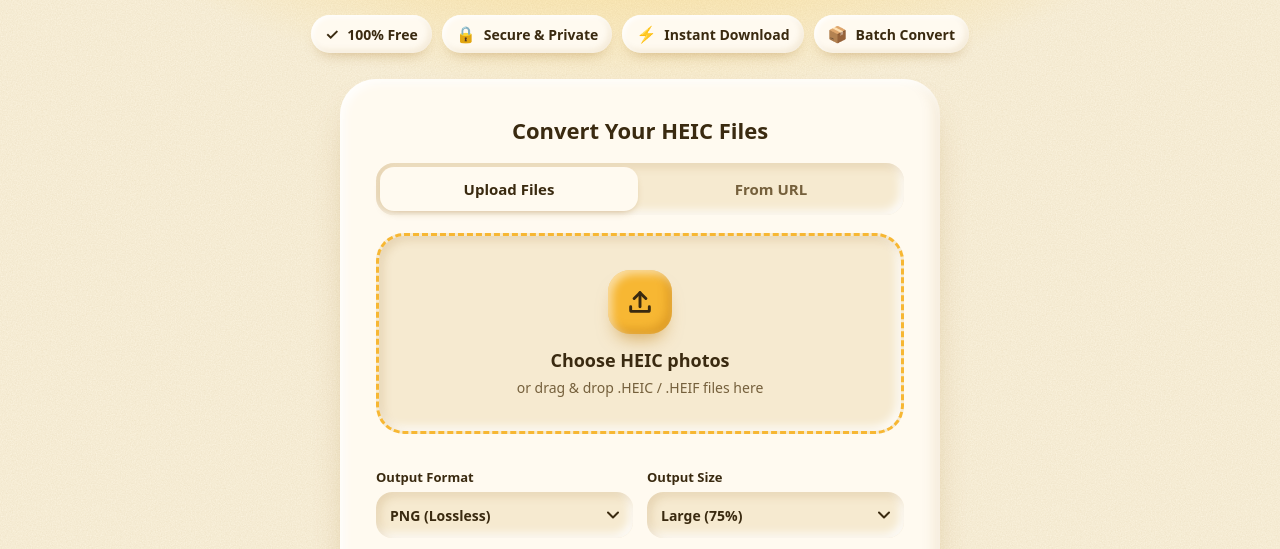
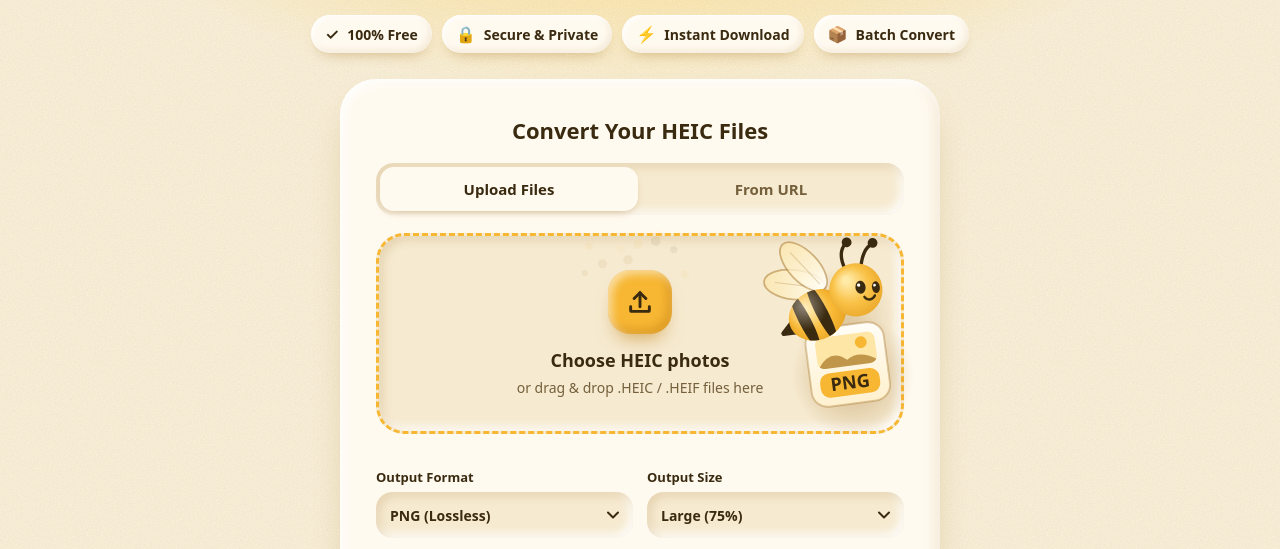
Before and after one commit to ryanpate/honeycovert, a plain HTML site: page templates/index.html in a window 1280 px wide. Shown: the part 211-760 px from the top of the page. Drawn offline with Linux system fonts and the light colour scheme.

Commit message:
Animate the homepage hero with a looping bee
A code-drawn bee carries a HEIC photo to the upload button and flies off
with the converted one (PNG, then JPG, then WebP). Headline, sub-line and
button stay real HTML; the motion is a click-through canvas layer.

A real image of the resting bee is the still: it is all that shows with
JavaScript off or reduced motion on. The bee rests once a photo is picked.

Co-Authored-By: Claude Fable 5.2 <noreply@anthropic.com>

```diff
--- /dev/null
+++ b/static/motion/hero-bee.js
@@ -0,0 +1,591 @@
+/* hero-bee.js - homepage hero motion.
+ *
+ * A bee carries a HEIC photo to the upload box, tosses it in, and flies off with the
+ * converted one. The whole picture is one function of time, frame(ctx, t, layout):
+ * the same t and layout always draw the same frame. No Math.random(), no Date.now(),
+ * nothing remembered between frames.
+ *
+ * The page works without this file: .hero-bee-still (a real <img>) is the finished
+ * frame, shown when JavaScript is off or the visitor asks for reduced motion.
+ */
+(function () {
+  'use strict';
+
+  const TAU = Math.PI * 2;
+  const clamp = (x, a = 0, b = 1) => Math.min(b, Math.max(a, x));
+  const lerp = (a, b, p) => a + (b - a) * p;
+  const ease = {
+    linear: (p) => p,
+    inCubic: (p) => p * p * p,
+    outCubic: (p) => 1 - Math.pow(1 - p, 3),
+    inOutCubic: (p) => (p < 0.5 ? 4 * p * p * p : 1 - Math.pow(-2 * p + 2, 3) / 2),
+    outExpo: (p) => (p >= 1 ? 1 : 1 - Math.pow(2, -10 * p)),
+    outBack: (p) => 1 + 2.70158 * Math.pow(p - 1, 3) + 1.70158 * Math.pow(p - 1, 2),
+  };
+  // Progress of t through [a, b], clamped to 0..1 and eased.
+  const span = (t, a, b, fn = ease.linear) => fn(clamp((t - a) / (b - a)));
+
+  // Seeded random: the same seed always gives the same sequence.
+  function rand(seed) {
+    let a = seed >>> 0;
+    return function () {
+      a = (a + 0x6d2b79f5) >>> 0;
+      let x = Math.imul(a ^ (a >>> 15), 1 | a);
+      x = (x + Math.imul(x ^ (x >>> 7), 61 | x)) ^ x;
+      return ((x ^ (x >>> 14)) >>> 0) / 4294967296;
+    };
+  }
+
+  // Time: 120 BPM. One delivery is four bars; the toss and the pop land on bar lines.
+  const BEAT = 0.5;
+  const RUN = 16 * BEAT; // 8s
+  const FORMATS = ['PNG', 'JPG', 'WebP']; // one per delivery, then the loop repeats
+  const DURATION = RUN * FORMATS.length;
+  const POSTER = 6.5; // the bee resting with the converted photo: also the still image
+
+  // Look: the site's honey clay palette (templates/index.html :root).
+  const C = {
+    honey: '#f7b733',
+    pale: '#fde6a6',
+    deep: '#8f5600',
+    ink: '#3a2a10',
+    muted: '#75603c',
+    well: '#f6ead0',
+    tint: '150, 95, 10',
+  };
+  const FONT = 'ui-rounded, "SF Pro Rounded", "Nunito", system-ui, -apple-system, "Segoe UI", Roboto, sans-serif';
+
+  // Sizes are in bee lengths (S). The still image is the bee plus its photo in this box.
+  const TILE = 0.8;
+  const GRIP = { x: 0.04, y: 0.66 }; // where the carried photo hangs, from the bee's centre
+  const SPRITE = { w: 1.4, h: 2.25, ox: 0.66, oy: 0.82 }; // roomy enough for the soft shade
+
+  const pt = (x, y) => ({ x, y });
+  const quad = (a, c, b, p) => {
+    const q = 1 - p;
+    return pt(q * q * a.x + 2 * q * p * c.x + p * p * b.x, q * q * a.y + 2 * q * p * c.y + p * p * b.y);
+  };
+  const cubic = (a, c1, c2, b, p) => {
+    const q = 1 - p;
+    return pt(
+      q * q * q * a.x + 3 * q * q * p * c1.x + 3 * q * p * p * c2.x + p * p * p * b.x,
+      q * q * q * a.y + 3 * q * q * p * c1.y + 3 * q * p * p * c2.y + p * p * p * b.y
+    );
+  };
+
+  function roundRect(ctx, x, y, w, h, r) {
+    ctx.beginPath();
+    ctx.moveTo(x + r, y);
+    ctx.arcTo(x + w, y, x + w, y + h, r);
+    ctx.arcTo(x + w, y + h, x, y + h, r);
+    ctx.arcTo(x, y + h, x, y, r);
+    ctx.arcTo(x, y, x + w, y, r);
+    ctx.closePath();
+  }
+
+  // Pointy-top hexagon, the shape of the logo mark.
+  function hexagon(ctx, x, y, r, rot) {
+    ctx.beginPath();
+    for (let i = 0; i < 6; i++) {
+      const a = rot + (i / 6) * TAU - Math.PI / 2;
+      ctx.lineTo(x + Math.cos(a) * r, y + Math.sin(a) * r);
+    }
+    ctx.closePath();
+  }
+
+  // A photo card: little landscape on top, format label underneath.
+  function drawTile(ctx, T, label, done) {
+    const h = T / 2;
+    const shade = ctx.createRadialGradient(T * 0.05, T * 0.14, T * 0.2, T * 0.05, T * 0.14, T * 0.78);
+    shade.addColorStop(0, `rgba(${C.tint}, 0.3)`);
+    shade.addColorStop(1, `rgba(${C.tint}, 0)`);
+    ctx.fillStyle = shade;
+    ctx.fillRect(-T, -T, T * 2, T * 2);
+
+    const card = ctx.createLinearGradient(0, -h, 0, h);
+    card.addColorStop(0, '#fffdf7');
+    card.addColorStop(1, '#fff1cf');
+    roundRect(ctx, -h, -h, T, T, T * 0.2);
+    ctx.fillStyle = card;
+    ctx.fill();
+    ctx.lineWidth = Math.max(1, T * 0.025);
+    ctx.strokeStyle = `rgba(${C.tint}, 0.3)`;
+    ctx.stroke();
+
+    ctx.save();
+    roundRect(ctx, -T * 0.38, -T * 0.38, T * 0.76, T * 0.4, T * 0.09);
+    ctx.clip();
+    ctx.fillStyle = C.pale;
+    ctx.fillRect(-h, -h, T, T);
+    ctx.fillStyle = C.honey;
+    ctx.beginPath();
+    ctx.arc(T * 0.2, -T * 0.26, T * 0.075, 0, TAU);
+    ctx.fill();
+    ctx.fillStyle = 'rgba(143, 86, 0, 0.55)';
+    ctx.beginPath();
+    ctx.moveTo(-T * 0.38, T * 0.02);
+    ctx.quadraticCurveTo(-T * 0.2, -T * 0.24, 0, -T * 0.06);
+    ctx.quadraticCurveTo(T * 0.16, -T * 0.17, T * 0.38, -T * 0.02);
+    ctx.lineTo(T * 0.38, T * 0.1);
+    ctx.lineTo(-T * 0.38, T * 0.1);
+    ctx.fill();
+    ctx.restore();
+
+    roundRect(ctx, -T * 0.38, T * 0.08, T * 0.76, T * 0.31, T * 0.12);
+    ctx.fillStyle = done ? C.honey : C.well;
+    ctx.fill();
+    ctx.fillStyle = done ? C.ink : C.muted;
+    ctx.font = `800 ${T * 0.23}px ${FONT}`;
+    ctx.textAlign = 'center';
+    ctx.textBaseline = 'middle';
+    ctx.fillText(label, 0, T * 0.245);
+  }
+
+  // The bee, drawn in a 100-unit box facing right, centred on (x, y).
+  // carry: { label, done, sway } for the photo it holds, or null.
+  function drawBee(ctx, x, y, S, tilt, t, carry) {
+    ctx.save();
+    ctx.translate(x, y);
+    ctx.rotate(tilt);
+    ctx.scale(S / 100, S / 100);
+
+    // Soft tinted shade so it sits off the page like the clay cards do.
+    const lift = ctx.createRadialGradient(6, 18, 8, 6, 18, 52);
+    lift.addColorStop(0, `rgba(${C.tint}, 0.2)`);
+    lift.addColorStop(1, `rgba(${C.tint}, 0)`);
+    ctx.fillStyle = lift;
+    ctx.fillRect(-60, -50, 130, 130);
+
+    // Wings, behind the body: 12 beats a second.
+    const flap = Math.sin(t * TAU * 12);
+    for (const base of [-1.15, -0.45]) {
+      ctx.save();
+      ctx.translate(-10, -14);
+      ctx.rotate(base + flap * 0.3);
+      const glass = ctx.createLinearGradient(0, 0, 0, -60);
+      glass.addColorStop(0, 'rgba(255, 253, 246, 0.95)');
+      glass.addColorStop(1, 'rgba(253, 230, 166, 0.62)');
+      ctx.beginPath();
+      ctx.ellipse(0, -30, 15, 31, 0, 0, TAU);
+      ctx.fillStyle = glass;
+      ctx.fill();
+      ctx.lineWidth = 1.8;
+      ctx.strokeStyle = 'rgba(143, 86, 0, 0.4)';
+      ctx.stroke();
+      ctx.beginPath();
+      ctx.moveTo(0, -6);
+      ctx.lineTo(0, -50);
+      ctx.lineWidth = 1.2;
+      ctx.strokeStyle = 'rgba(143, 86, 0, 0.22)';
+      ctx.stroke();
+      ctx.restore();
+    }
+
+    if (carry) {
+      ctx.save();
+      ctx.translate(GRIP.x * 100, GRIP.y * 100);
+      ctx.rotate(carry.sway || 0);
+      drawTile(ctx, TILE * 100, carry.label, carry.done);
+      ctx.restore();
+    }
+
+    // Body: striped, tail down and back.
+    ctx.save();
+    ctx.translate(-20, 12);
+    ctx.rotate(-0.35);
+    ctx.fillStyle = ctx.strokeStyle = C.ink;
+    ctx.lineJoin = 'round';
+    ctx.lineWidth = 5;
+    ctx.beginPath();
+    ctx.moveTo(-26, -5);
+    ctx.lineTo(-39, 1);
+    ctx.lineTo(-26, 6);
+    ctx.closePath();
+    ctx.fill();
+    ctx.stroke();
+    const body = ctx.createRadialGradient(-8, -10, 2, 0, 0, 38);
+    body.addColorStop(0, '#ffe08a');
+    body.addColorStop(0.55, C.honey);
+    body.addColorStop(1, '#de971c');
+    ctx.beginPath();
+    ctx.ellipse(0, 0, 30, 25, 0, 0, TAU);
+    ctx.fillStyle = body;
+    ctx.fill();
+    ctx.save();
+    ctx.clip();
+    ctx.fillStyle = C.ink;
+    for (const cx of [-14, 5]) {
+      ctx.beginPath();
+      ctx.ellipse(cx, 0, 6, 32, 0, 0, TAU);
+      ctx.fill();
+    }
+    const sheen = ctx.createRadialGradient(-8, -14, 1, -8, -14, 24);
+    sheen.addColorStop(0, 'rgba(255, 255, 255, 0.42)');
+    sheen.addColorStop(1, 'rgba(255, 255, 255, 0)');
+    ctx.fillStyle = sheen;
+    ctx.fillRect(-32, -28, 64, 56);
+    ctx.restore();
+    ctx.restore();
+
+    // Antennae, then the head over their roots.
+    ctx.strokeStyle = ctx.fillStyle = C.ink;
+    ctx.lineWidth = 3.4;
+    ctx.lineCap = 'round';
+    for (const [x0, cx, cy, x1, y1] of [[14, 8, -48, 18, -56], [30, 34, -48, 44, -52]]) {
+      ctx.beginPath();
+      ctx.moveTo(x0, -30);
+      ctx.quadraticCurveTo(cx, cy, x1, y1);
+      ctx.stroke();
+      ctx.beginPath();
+      ctx.arc(x1 + 1, y1 - 1, 5, 0, TAU);
+      ctx.fill();
+    }
+    const head = ctx.createRadialGradient(13, -19, 3, 22, -8, 34);
+    head.addColorStop(0, '#ffeaa8');
+    head.addColorStop(0.5, '#f9c247');
+    head.addColorStop(1, '#e6a124');
+    ctx.beginPath();
+    ctx.arc(22, -8, 27, 0, TAU);
+    ctx.fillStyle = head;
+    ctx.fill();
+
+    // Face.
+    ctx.fillStyle = C.ink;
+    ctx.beginPath();
+    ctx.ellipse(27, -10, 5.2, 6.6, 0, 0, TAU);
+    ctx.fill();
+    ctx.beginPath();
+    ctx.ellipse(42.5, -8, 4, 6, 0, 0, TAU);
+    ctx.fill();
+    ctx.fillStyle = '#fff';
+    ctx.beginPath();
+    ctx.arc(25.4, -12.4, 1.7, 0, TAU);
+    ctx.arc(41.4, -10.2, 1.4, 0, TAU);
+    ctx.fill();
+    ctx.strokeStyle = C.ink;
+    ctx.lineWidth = 2.5;
+    ctx.beginPath();
+    ctx.arc(35, -2.5, 6, Math.PI * 0.15, Math.PI * 0.85);
+    ctx.stroke();
+
+    ctx.restore();
+  }
+
+  // Where the bee is at time tau (0..RUN) of one delivery. spin is the loop-the-loop angle.
+  function beeAt(tau, L) {
+    const { S, E, A, B, R, X } = L;
+    let x;
+    let y;
+    let spin = 0;
+    if (tau < 1.5) {
+      // Zips in from the left edge and settles beside the upload button.
+      ({ x, y } = cubic(E, L.c1, L.c2, A, span(tau, 0, 1.5, ease.outCubic)));
+    } else if (tau < 2.4) {
+      // Winds up, then tosses the photo on the bar line (2.0).
+      const back = span(tau, 1.7, 2.0, ease.inOutCubic) - span(tau, 2.0, 2.12, ease.outCubic);
+      const lunge = span(tau, 2.0, 2.12, ease.outCubic) - span(tau, 2.12, 2.4, ease.inOutCubic);
+      x = A.x + (lunge * 0.14 - back * 0.18) * S;
+      y = A.y + back * 0.05 * S;
+    } else if (tau < 3.3) {
+      // Hops over the button to wait on the far side.
+      ({ x, y } = quad(A, L.hop, B, span(tau, 2.4, 3.3, ease.inOutCubic)));
+    } else if (tau < 4.75) {
+      // Waits, nearly still, then dips as it catches the converted photo (4.0 to 4.5).
+      const dip = span(tau, 4.4, 4.5, ease.outCubic) - span(tau, 4.5, 4.75, ease.inOutCubic);
+      x = B.x;
+      y = B.y + dip * 0.1 * S;
+    } else if (tau < 6) {
+      // Victory loop on the way to its resting spot.
+      const p = span(tau, 4.75, 6, ease.inOutCubic);
+      const base = quad(B, L.lift, R, p);
+      spin = TAU * p;
+      x = base.x + Math.sin(spin) * L.loop;
+      y = base.y - (1 - Math.cos(spin)) * L.loop;
+    } else if (tau < 7.4) {
+      // Holds so the label can be read.
+      x = R.x;
+      y = R.y;
+    } else {
+      ({ x, y } = quad(R, L.out, X, span(tau, 7.4, 8, ease.inCubic)));
+    }
+    y += Math.sin(tau * TAU) * 0.035 * S; // hover bob, one a second
+    return { x, y, spin };
+  }
+
+  function drawLooseTile(ctx, x, y, T, rot, scale, alpha, label, done) {
+    ctx.save();
+    ctx.globalAlpha = alpha;
+    ctx.translate(x, y);
+    ctx.rotate(rot);
+    ctx.scale(scale, scale);
+    drawTile(ctx, T, label, done);
+    ctx.restore();
+  }
+
+  // layout: { S, icon: {x, y, r}, E, c1, c2, A, hop, B, lift, R, out, X, loop } in canvas pixels.
+  function frame(ctx, t, L) {
+    const run = Math.floor(t / RUN) % FORMATS.length;
+    const tau = t - Math.floor(t / RUN) * RUN;
+    const S = L.S;
+    const T = S * TILE;
+    const I = L.icon;
+    const format = FORMATS[run];
+
+    const bee = beeAt(tau, L);
+    const before = beeAt(tau - 0.02, L);
+    const after = beeAt(tau + 0.02, L);
+    const vx = (after.x - before.x) / 0.04;
+    const vy = (after.y - before.y) / 0.04;
+    const lean = Math.atan2(vy, Math.abs(vx) + 3 * S) + clamp(vx / (14 * S), -0.22, 0.22);
+    const tilt = bee.spin ? -bee.spin : lean;
+
+    // Dotted flight trail, only while it is moving fast.
+    ctx.fillStyle = C.deep;
+    for (let k = 1; k <= 12; k++) {
+      const tk = tau - k * 0.035;
+      if (tk <= 0) break;
+      const p = beeAt(tk, L);
+      const q = beeAt(tk - 0.035, L);
+      const speed = Math.hypot(p.x - q.x, p.y - q.y) / 0.035 / S;
+      const alpha = clamp((speed - 1.2) / 3) * (1 - k / 13) * 0.5;
+      if (alpha < 0.01) continue;
+      ctx.globalAlpha = alpha;
+      ctx.beginPath();
+      ctx.arc(p.x, p.y + 0.1 * S, 0.05 * S * (1 - k / 24), 0, TAU);
+      ctx.fill();
+    }
+    ctx.globalAlpha = 1;
+
+    // The upload button takes the photo in: a ring, then sparks that gather and go quiet.
+    const absorb = span(tau, 2.36, 2.9, ease.outCubic);
+    if (tau > 2.36 && absorb < 1) {
+      ctx.globalAlpha = (1 - absorb) * 0.55;
+      ctx.lineWidth = I.r * 0.1;
+      ctx.strokeStyle = C.deep;
+      ctx.beginPath();
+      ctx.arc(I.x, I.y, I.r * lerp(1.05, 1.75, absorb), 0, TAU);
+      ctx.stroke();
+    }
+    const busy = span(tau, 2.4, 2.7, ease.outCubic) * (1 - span(tau, 3.3, 3.7, ease.inCubic));
+    if (busy > 0) {
+      ctx.globalAlpha = busy;
+      for (let i = 0; i < 6; i++) {
+        const a = (i / 6) * TAU + (tau - 2.4) * TAU * 0.9;
+        const d = I.r * (0.35 + 1.0 * busy);
+        hexagon(ctx, I.x + Math.cos(a) * d, I.y + Math.sin(a) * d, I.r * 0.14, a);
+        ctx.fillStyle = i % 2 ? C.deep : C.honey;
+        ctx.fill();
+      }
+    }
+
+    // The pop (4.0): the biggest moment. A ring and honeycomb confetti.
+    if (tau >= 4 && tau < 5) {
+      const ring = span(tau, 4, 4.6, ease.outCubic);
+      ctx.globalAlpha = (1 - ring) * 0.7;
+      ctx.lineWidth = I.r * 0.14 * (1 - ring) + 1;
+      ctx.strokeStyle = C.honey;
+      ctx.beginPath();
+      ctx.arc(I.x, I.y, I.r * lerp(1, 2.2, ring), 0, TAU);
+      ctx.stroke();
+
+      const r = rand(run * 97 + 11);
+      const out = span(tau, 4, 4.9, ease.outExpo);
+      const fade = 1 - span(tau, 4.5, 5);
+      const fall = span(tau, 4, 5, ease.inCubic);
+      for (let i = 0; i < 10; i++) {
+        const a = -Math.PI * (0.06 + 0.88 * r()); // upward only: the label below stays clean
+        const d = I.r * (1.5 + r() * 1.1);
+        const size = I.r * (0.1 + r() * 0.1);
+        const rot = r() * TAU;
+        ctx.globalAlpha = fade;
+        hexagon(ctx, I.x + Math.cos(a) * d * out, I.y + Math.sin(a) * d * out + fall * I.r * 0.3, size, rot + out * 2);
+        ctx.fillStyle = [C.honey, C.deep, '#ffd67a', C.ink][i % 4];
+        ctx.fill();
+      }
+    }
+    ctx.globalAlpha = 1;
+
+    // The photo in the air: tossed in as HEIC, popped out converted.
+    if (tau >= 2 && tau < 2.4) {
+      const from = beeAt(2, L);
+      const p = span(tau, 2, 2.4);
+      drawLooseTile(
+        ctx,
+        lerp(from.x + GRIP.x * S, I.x, p),
+        lerp(from.y + GRIP.y * S, I.y, p) - Math.sin(p * Math.PI) * 0.45 * S,
+        T, p * 0.9, lerp(1, 0.3, ease.inCubic(p)), 1 - span(tau, 2.32, 2.4), 'HEIC', false
+      );
+    } else if (tau >= 4 && tau < 4.5) {
+      const to = beeAt(4.5, L);
+      const p = span(tau, 4, 4.5, ease.outCubic);
+      drawLooseTile(
+        ctx,
+        lerp(I.x, to.x + GRIP.x * S, p),
+        lerp(I.y, to.y + GRIP.y * S, p) - Math.sin(p * Math.PI) * 0.55 * S,
+        T, (1 - p) * -0.7, lerp(0.3, 1, span(tau, 4, 4.3, ease.outBack)), 1, format, true
+      );
+    }
+
+    let carry = null;
+    if (tau < 2) carry = { label: 'HEIC', done: false, sway: -lean * 0.6 };
+    else if (tau >= 4.5) carry = { label: format, done: true, sway: bee.spin ? 0 : -lean * 0.6 };
+    drawBee(ctx, bee.x, bee.y, S, tilt, t, carry);
+  }
+
+  // The resting bee on a transparent canvas: the source of static/motion/hero-bee.webp.
+  // After changing how the bee is drawn, save __heroBee.sprite(350) as WebP over that file.
+  function sprite(width) {
+    const S = width / SPRITE.w;
+    const c = document.createElement('canvas');
+    c.width = width;
+    c.height = Math.round(S * SPRITE.h);
+    drawBee(c.getContext('2d'), S * SPRITE.ox, S * SPRITE.oy, S, 0, POSTER, { label: FORMATS[0], done: true });
+    return c;
+  }
+
+  function mount() {
+    const main = document.querySelector('.main-content');
+    const box = document.getElementById('uploadArea');
+    const iconEl = box && box.querySelector('.upload-icon');
+    const stillEl = box && box.querySelector('.hero-bee-still');
+    const h1 = document.querySelector('.hero h1');
+    if (!main || !iconEl || !stillEl || !h1) return;
+
+    const calm = window.matchMedia('(prefers-reduced-motion: reduce)');
+    const canvas = document.createElement('canvas');
+    canvas.className = 'hero-bee-canvas';
+    canvas.setAttribute('aria-hidden', 'true');
+    const ctx = canvas.getContext('2d');
+
+    let L = null;
+    let dpr = 1;
+    let live = false;
+    let visible = true;
+    let settle = false; // someone has picked a photo: finish this delivery and rest
+    let held = null; // a fixed time, set by hold() when checking stills
+    let raf = 0;
+    let played = 0;
+    let last = 0;
+
+    // Everything is placed from the real page: the upload button and the still image.
+    function measure() {
+      const o = main.getBoundingClientRect();
+      const rel = (el) => {
+        const r = el.getBoundingClientRect();
+        return { x: r.left - o.left, y: r.top - o.top, w: r.width, h: r.height };
+      };
+      const b = rel(box);
+      const ic = rel(iconEl);
+      const st = rel(stillEl);
+      const head = rel(h1);
+      if (!b.w || !st.w) return (L = null); // the upload tab is hidden
+
+      const w = o.width;
+      const S = st.w / SPRITE.w;
+      const R = pt(st.x + (st.w * SPRITE.ox) / SPRITE.w, st.y + (st.h * SPRITE.oy) / SPRITE.h);
+      const wide = R.x > b.x + b.w; // the still sits out in the page margin
+      const icon = { x: ic.x + ic.w / 2, y: ic.y + ic.h / 2, r: ic.w / 2 };
+      // In the box it waits further left and a little higher, clear of the button label.
+      const A = wide ? pt(b.x + b.w * 0.17, icon.y) : pt(b.x + b.w * 0.11, R.y - 0.15 * S);
+      const B = wide ? pt(b.x + b.w * 0.83, icon.y) : R;
+      const E = pt(-S, wide ? head.y + head.h / 2 : A.y - 0.4 * S);
+      const X = pt(w + S, R.y - (wide ? 0.8 : 0.2) * S);
+      L = {
+        S, icon, E, A, B, R, X,
+        c1: wide ? pt(b.x * 0.55, E.y) : pt(A.x * 0.2, E.y),
+        c2: wide ? pt(b.x * 0.42, A.y) : pt(A.x * 0.5, A.y + 0.3 * S),
+        hop: pt((A.x + B.x) / 2, A.y - 0.9 * S),
+        lift: wide ? pt(R.x + 0.7 * S, B.y - 0.1 * S) : R,
+        out: pt((R.x + X.x) / 2, R.y + 0.25 * S),
+        // Wide: a real loop-the-loop. In the box: a roll on the spot, so it stays inside.
+        loop: (wide ? 0.5 : -0.15) * S,
+      };
+
+      const h = Math.ceil(Math.max(b.y + b.h, R.y + 1.3 * S) + 16);
+      dpr = Math.min(window.devicePixelRatio || 1, 2);
+      if (w * h * dpr * dpr > 3.2e6) dpr = Math.sqrt(3.2e6 / (w * h)); // keep big screens cheap
+      canvas.style.height = h + 'px';
+      canvas.width = Math.round(w * dpr);
+      canvas.height = Math.round(h * dpr);
+    }
+
+    function draw(t) {
+      ctx.setTransform(1, 0, 0, 1, 0, 0);
+      ctx.clearRect(0, 0, canvas.width, canvas.height);
+      if (!L) return;
+      ctx.setTransform(dpr, 0, 0, dpr, 0, 0);
+      frame(ctx, t, L);
+    }
+
+    function tick(now) {
+      raf = 0;
+      if (!live) return;
+      if (held !== null) return draw(held);
+      played += last ? Math.min((now - last) / 1000, 0.1) : 0;
+      last = now;
+      const t = played % DURATION;
+      if (settle && t % RUN >= POSTER) return draw(t - (t % RUN) + POSTER);
+      draw(t);
+      if (visible && !document.hidden) raf = requestAnimationFrame(tick);
+    }
+
+    function wake() {
+      last = 0;
+      if (live && !raf) raf = requestAnimationFrame(tick);
+    }
+
+    function start() {
+      if (live || calm.matches) return;
+      live = true;
+      main.appendChild(canvas);
+      document.documentElement.classList.add('hero-bee-live');
+      measure();
+      wake();
+    }
+
+    function stop() {
+      live = false;
+      cancelAnimationFrame(raf);
+      raf = 0;
+      canvas.remove();
+      document.documentElement.classList.remove('hero-bee-live');
+    }
+
+    new IntersectionObserver((entries) => {
+      visible = entries[0].isIntersecting;
+      if (visible) wake();
+    }).observe(canvas);
+    const relayout = () => {
+      if (!live) return;
+      measure();
+      wake();
+    };
+    new ResizeObserver(relayout).observe(main);
+    new ResizeObserver(relayout).observe(box);
+    document.addEventListener('visibilitychange', wake);
+    calm.addEventListener('change', () => (calm.matches ? stop() : start()));
+    const rest = () => {
+      settle = true;
+    };
+    box.addEventListener('drop', rest);
+    const input = document.getElementById('fileInput');
+    if (input) input.addEventListener('change', rest);
+
+    // For checking stills: __heroBee.hold(2.2) freezes that moment; hold(null) plays again.
+    window.__heroBee = {
+      duration: DURATION,
+      run: RUN,
+      poster: POSTER,
+      sprite,
+      hold(t) {
+        held = t;
+        wake();
+      },
+    };
+
+    start();
+  }
+
+  if (document.readyState === 'loading') document.addEventListener('DOMContentLoaded', mount);
+  else mount();
+})();
--- a/templates/index.html
+++ b/templates/index.html
@@ -398,6 +398,7 @@
             align-items: center;
             padding: 28px 20px 30px;
             width: 100%;
+            position: relative;
         }
 
         /* Hero Section */
@@ -475,6 +476,44 @@
             background: var(--well);
             box-shadow: var(--clay-well);
             transition: background-color var(--dur-fast) var(--ease-out), border-color var(--dur-fast) var(--ease-out);
+            position: relative;
+        }
+
+        /* Hero motion (static/motion/hero-bee.js). The image is the finished frame:
+           it is what shows with JavaScript off or reduced motion on, and it marks
+           where the moving bee comes to rest. */
+        .hero-bee-still {
+            position: absolute;
+            top: 10px;
+            right: 4px;
+            width: clamp(58px, 16.4vw, 82px);
+            height: auto;
+            pointer-events: none;
+            user-select: none;
+        }
+
+        .hero-bee-live .hero-bee-still {
+            visibility: hidden;
+        }
+
+        .hero-bee-canvas {
+            position: absolute;
+            top: 0;
+            left: 0;
+            width: 100%;
+            pointer-events: none;
+            z-index: 5;
+        }
+
+        /* Wide screens: the bee rests out in the right-hand margin, level with the sub-line */
+        @media (min-width: 1180px) {
+            .hero-bee-still {
+                width: 138px;
+                top: -300px;
+                right: auto;
+                left: calc(100% + 36px + (100vw - 600px) / 4);
+                transform: translateX(-50%);
+            }
         }
 
         .upload-area:hover {
@@ -1223,6 +1262,7 @@
                     </div>
                     <div class="upload-text">Choose HEIC photos</div>
                     <div class="upload-hint">or drag &amp; drop .HEIC / .HEIF files here</div>
+                    <img class="hero-bee-still" src="/static/motion/hero-bee.webp?v=1" width="350" height="563" alt="" aria-hidden="true">
                 </div>
 
                 <input type="file" id="fileInput" multiple accept=".heic,.heif">
@@ -1778,5 +1818,6 @@
             });
         }
     </script>
+    <script src="/static/motion/hero-bee.js?v=1" defer></script>
 </body>
 </html>
```
Also changed, not shown: static/motion/hero-bee.webp (added).
